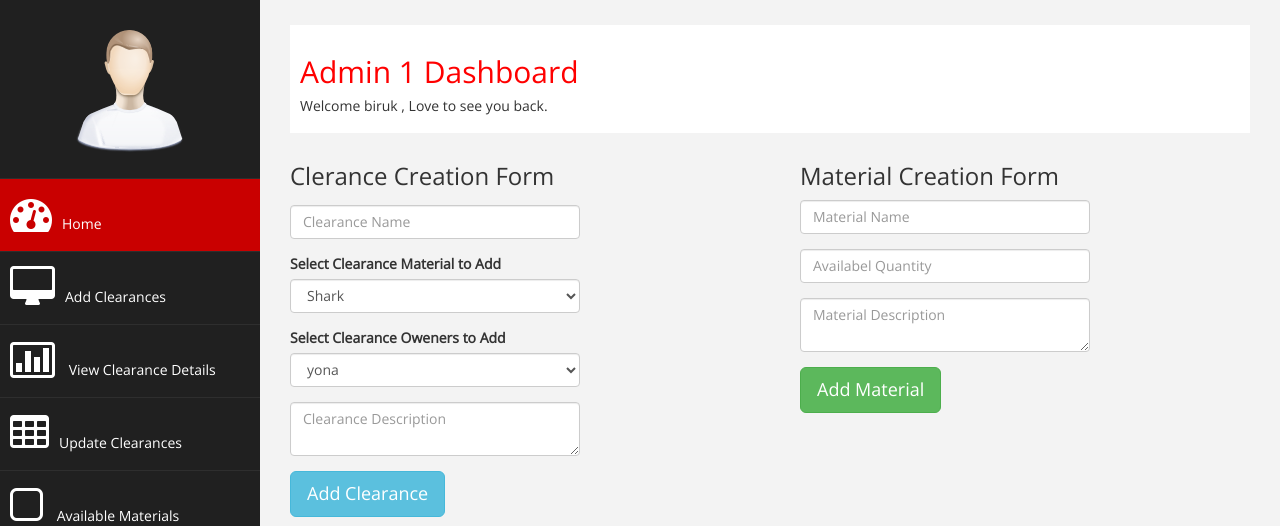
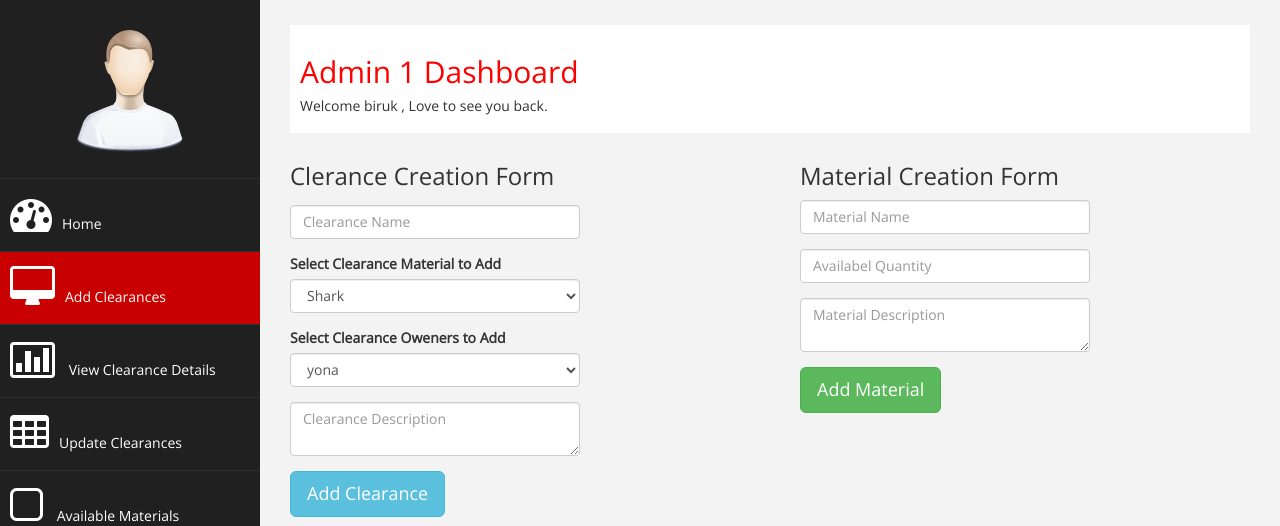
Before and after one commit to deClearance/Online-Clearance-System, a PHP site: page /pages/addClerance.php in a window 1280 px wide. Shown: the part 60-586 px from the top of the page. Run offline with PHP 8.4, Linux system fonts and the light colour scheme; a user stored in the database is signed in; data comes from the database, SQL or seed files in the repository.

Commit message:
fixed nav links class issue

```diff
--- a/css/custom.css
+++ b/css/custom.css
@@ -12,6 +12,11 @@
 /*==============================================
     GENERAL  STYLES
     =============================================*/
+
+*{
+    scroll-behavior: smooth;
+}
+
 body {
     font-family: 'Open Sans', sans-serif;
 }
--- a/css/style.css
+++ b/css/style.css
@@ -2,6 +2,7 @@
 	padding: 0;
 	margin: 0;
 	box-sizing: border-box;
+	scroll-behavior: smooth;
 }
 
 body{
--- a/pages/addClerance.php
+++ b/pages/addClerance.php
@@ -3,6 +3,8 @@
 include "../db.inc.php";
 
 session_start();
+
+$identifier = "is_addClearance";
 
 if (!isset($_SESSION['id'])) {
     header("Location:../login.php?error=Login Here First!");
@@ -231,13 +233,13 @@ font-size: 16px;"> <a style="margin-right: 25px;"><?php echo $_SESSION['office']
 
 
                         <li>
-                            <a class="active-menu" href="./index.php"><i class="fa fa-dashboard fa-3x"></i>Home</a>
+                            <a  href="./index.php"><i class="fa fa-dashboard fa-3x"></i>Home</a>
                         </li>
                         <!-- Admins Only -->
                         <?php if($_SESSION['role'] ==3 || $_SESSION['role'] == 2) {?>
 
                         <li>
-                            <a href="./addClerance.php"><i class="fa fa-desktop fa-3x"></i>Add Clearances</a>
+                            <a class="active-menu" href="./addClerance.php"><i class="fa fa-desktop fa-3x"></i>Add Clearances</a>
                         </li>
                         <li>
                             <a href="./index.php"><i class="fa fa-bar-chart-o fa-3x"></i> View Clearance Details</a>
--- a/pages/sendFeedback.php
+++ b/pages/sendFeedback.php
@@ -3,6 +3,8 @@
 include "../db.inc.php";
 
 session_start();
+
+$identifier = "is_feedback";
 
 if (!isset($_SESSION['id'])) {
     header("Location:../login.php?error=Login Here First!");
@@ -102,7 +104,7 @@ font-size: 16px;"> <a style="margin-right: 25px;"><?php echo $_SESSION['office']
 
 
                         <li>
-                            <a class="active-menu" href="./index.php"><i class="fa fa-dashboard fa-3x"></i>Home</a>
+                            <a  href="./index.php"><i class="fa fa-dashboard fa-3x"></i>Home</a>
                         </li>
                         <!-- Admins Only -->
                         <?php if($_SESSION['role'] ==3 || $_SESSION['role'] == 2) {?>
@@ -123,7 +125,7 @@ font-size: 16px;"> <a style="margin-right: 25px;"><?php echo $_SESSION['office']
                         <!-- Admins Only -->
 
                         <li>
-                            <a href="./sendFeedback.php"><i class="fa fa-qrcode fa-3x"></i>sendFeedback</a>
+                            <a class="active-menu" href="./sendFeedback.php"><i class="fa fa-qrcode fa-3x"></i>sendFeedback</a>
                         </li>
 
 
--- a/pages/updateClearance.php
+++ b/pages/updateClearance.php
@@ -3,6 +3,8 @@
 include "../db.inc.php";
 
 session_start();
+
+$identifier = "is_updateClearance";
 
 if (!isset($_SESSION['id'])) {
     header("Location:../login.php?error=Login Here First!");
@@ -120,7 +122,7 @@ font-size: 16px;"> <a style="margin-right: 25px;"><?php echo $_SESSION['office']
 
 
                         <li>
-                            <a class="active-menu" href="./index.php"><i class="fa fa-dashboard fa-3x"></i>Home</a>
+                            <a href="./index.php"><i class="fa fa-dashboard fa-3x"></i>Home</a>
                         </li>
                         <!-- Admins Only -->
                         <?php if($_SESSION['role'] ==3 || $_SESSION['role'] == 2) {?>
@@ -132,7 +134,7 @@ font-size: 16px;"> <a style="margin-right: 25px;"><?php echo $_SESSION['office']
                             <a href="./index.php"><i class="fa fa-bar-chart-o fa-3x"></i> View Clearance Details</a>
                         </li>
                         <li>
-                            <a href="./index.php"><i class="fa fa-table fa-3x"></i>Update Clearances</a>
+                            <a class="active-menu" href="./index.php"><i class="fa fa-table fa-3x"></i>Update Clearances</a>
                         </li>
 
                         <li>
```
Also changed, not shown: pages/index.php (+8 -4 lines), pages/materials.php (+4 -3 lines).
